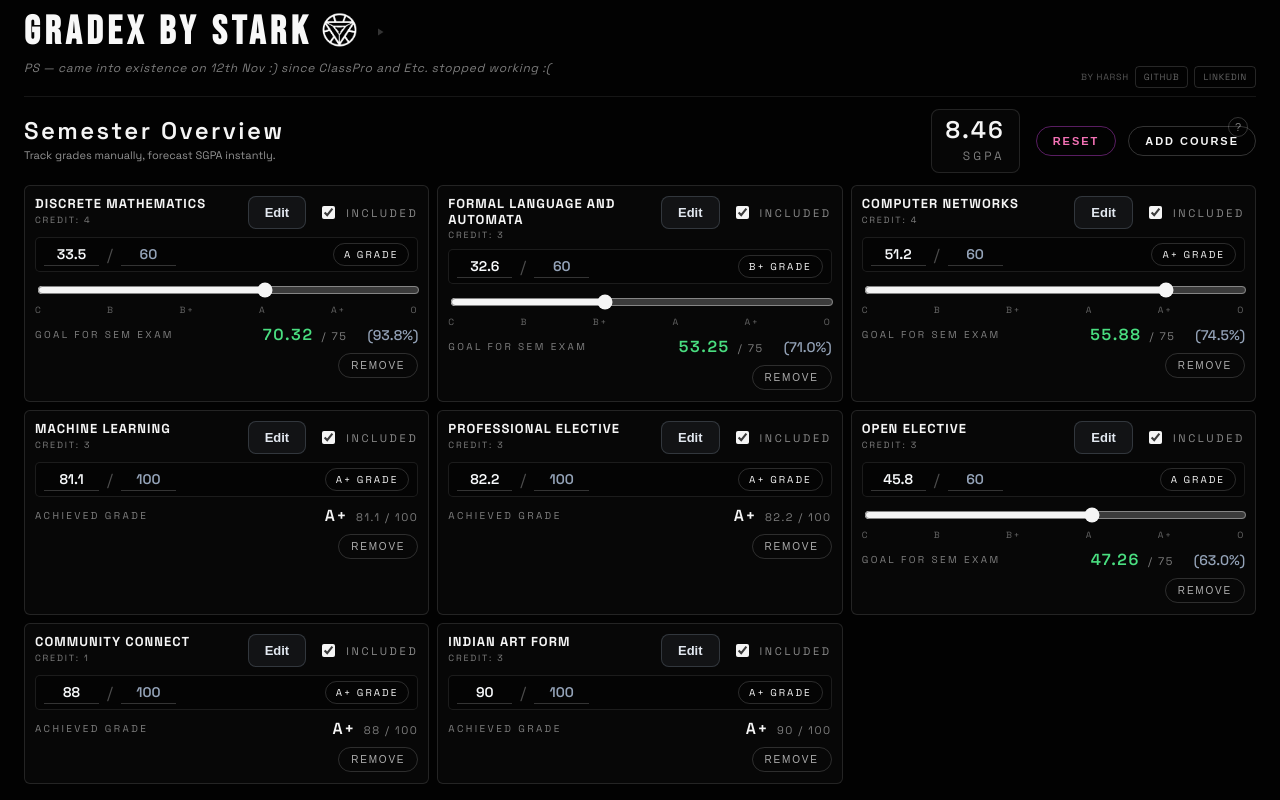
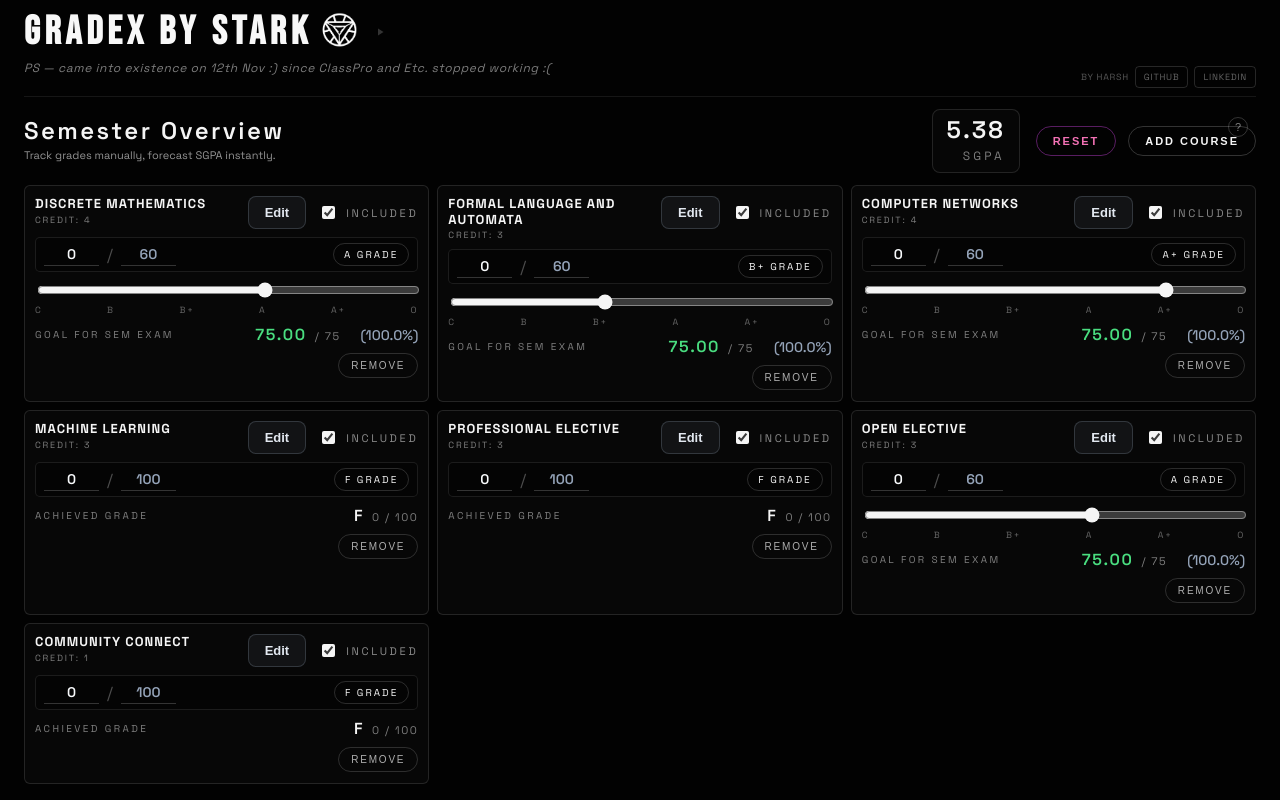
Before and after one commit to StarkAg/GradeX, a React (Vite) app: page / in a window 1280 px wide. Built offline with nearby package versions, Linux system fonts and the light colour scheme.

Commit message:
Set all default course scores to 0 and remove Indian Art Form from defaults and EWW pattern

```diff
--- a/src/components/GradeX.jsx
+++ b/src/components/GradeX.jsx
@@ -106,7 +106,7 @@ const defaultCourses = [
     id: 1,
     title: 'Discrete Mathematics',
     credit: 4,
-    score: 33.5,
+    score: 0,
     maxScore: 60,
     gradeIndex: getGradeIndex('A'),
     included: true,
@@ -115,7 +115,7 @@ const defaultCourses = [
     id: 2,
     title: 'Formal Language And Automata',
     credit: 3,
-    score: 32.6,
+    score: 0,
     maxScore: 60,
     gradeIndex: getGradeIndex('B+'),
     included: true,
@@ -124,7 +124,7 @@ const defaultCourses = [
     id: 3,
     title: 'Computer Networks',
     credit: 4,
-    score: 51.2,
+    score: 0,
     maxScore: 60,
     gradeIndex: getGradeIndex('A+'),
     included: true,
@@ -133,7 +133,7 @@ const defaultCourses = [
     id: 4,
     title: 'Machine Learning',
     credit: 3,
-    score: 81.1,
+    score: 0,
     maxScore: 100,
     gradeIndex: getGradeIndex('A+'),
     included: true,
@@ -142,7 +142,7 @@ const defaultCourses = [
     id: 5,
     title: 'Professional Elective',
     credit: 3,
-    score: 82.2,
+    score: 0,
     maxScore: 100,
     gradeIndex: getGradeIndex('A+'),
     included: true,
@@ -151,7 +151,7 @@ const defaultCourses = [
     id: 6,
     title: 'Open Elective',
     credit: 3,
-    score: 45.8,
+    score: 0,
     maxScore: 60,
     gradeIndex: getGradeIndex('A'),
     included: true,
@@ -160,16 +160,7 @@ const defaultCourses = [
     id: 7,
     title: 'Community Connect',
     credit: 1,
-    score: 88,
-    maxScore: 100,
-    gradeIndex: getGradeIndex('A+'),
-    included: true,
-  },
-  {
-    id: 8,
-    title: 'Indian Art Form',
-    credit: 3,
-    score: 90.00,
+    score: 0,
     maxScore: 100,
     gradeIndex: getGradeIndex('A+'),
     included: true,
@@ -185,7 +176,6 @@ const EWW_PATTERN = [
   { score: 56.00, maxScore: 60, tolerance: 1.0 },
   { score: 81.05, maxScore: 100, tolerance: 1.0 },
   { score: 96.00, maxScore: 100, tolerance: 1.0 },
-  { score: 90.00, maxScore: 100, tolerance: 1.0 },
   { score: 56.00, maxScore: 60, tolerance: 1.0 },
   { score: 55.60, maxScore: 60, tolerance: 1.0 },
 ];
```
